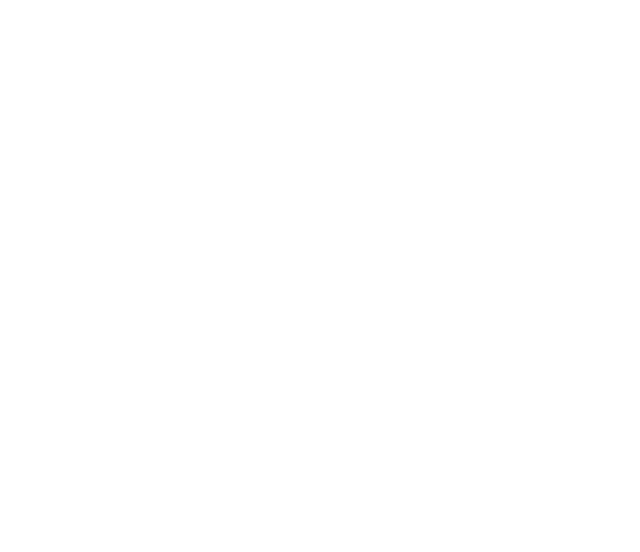
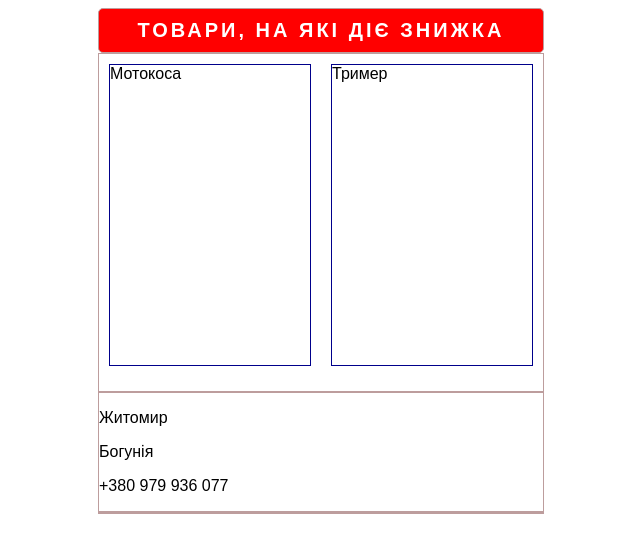
Before and after one commit to Myhaliuk/market, a plain HTML site: page index.html in a window 1280 px wide. Shown: the whole page, without its empty margins (319-959 px from the left). Drawn offline with Linux system fonts and the light colour scheme.

Commit message:
додано блоки товарів, виправлено помилку з css

```diff
--- a/css/style.css
+++ b/css/style.css
@@ -1,5 +1,5 @@
 body{
-    background-color: azure;
+  background-color: rgb(255, 255, 255);
   font-family: sans-serif;
   display: flex;
   justify-content: center;
@@ -7,7 +7,7 @@ body{
 }
 
 content {
-width: 800px;
+width: 420px;
 display: flex;
 flex-direction: column;
 justify-content: center;
@@ -15,7 +15,7 @@ gap: 10px;
 }
 
 div {
-  border: 1px solid black;
+border: 1px solid rgb(189, 157, 157);
 
 
 }
@@ -31,7 +31,8 @@ div {
 
 text-transform: uppercase;
 font-size: 20px;
-  text-transform: uppercase;
+text-align: center;
+font-weight: bold;
 letter-spacing: 3px;
 
 }
@@ -41,3 +42,18 @@ div {
   display: flex;
   gap: 20px;
 }
+
+
+.item {
+  width: 200px;
+  height: 300px;
+  margin-bottom: 15px;
+  border: 1px solid darkblue;
+
+
+}
+
+
+.contacts p {
+  margin: 3px;
+}
--- a/index.html
+++ b/index.html
@@ -4,30 +4,30 @@
     <meta charcest="UTF-8" />
     <meta name="viewport" content="width=device-width, intial-scale=1.0" />
     <title>Market</title>
-    <link rel="stylesheet" href="marcet.css" />
+    <link rel="stylesheet" href="css/style.css" />
   </head>
 
   <body>
     <conrent>
-          <div class="title"></div>
+          <div class="title">Товари, на які діє знижка</div>
           <div class="items">
-              <div class="item"></div>
-              <div class="item"></div>
-              <div class="item"></div>
-              <div class="item"></div>
+              <div class="item">Мотокоса</div>
+              <div class="item">Тример</div>
+
           </div>
 
 
 
           <div>
-            <p></p>
-            <p></p>
-            <p></p>
+            <p>Житомир</p>
+            <p>Богунія</p>
+            <p>+380 979 936 077</p>
           </div>
 
 
 
         <div>
+
         </div>
 
 
@@ -41,3 +41,15 @@
   </body>
 
 </html>
+
+
+
+
+
+    </conrent>
+
+
+
+  </body>
+
+</html>
```
Lines whose indentation alone changed are shown as unchanged.
